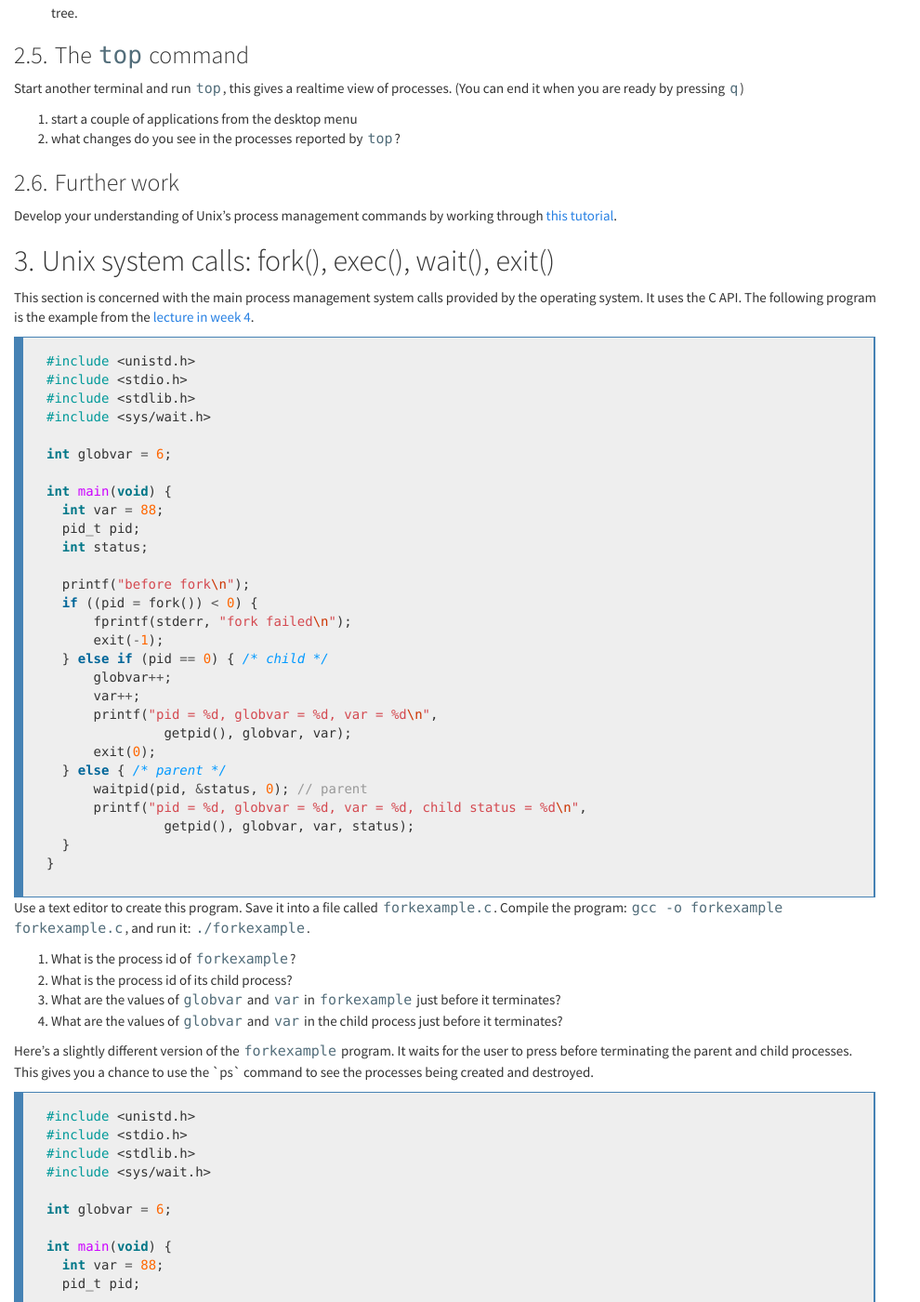
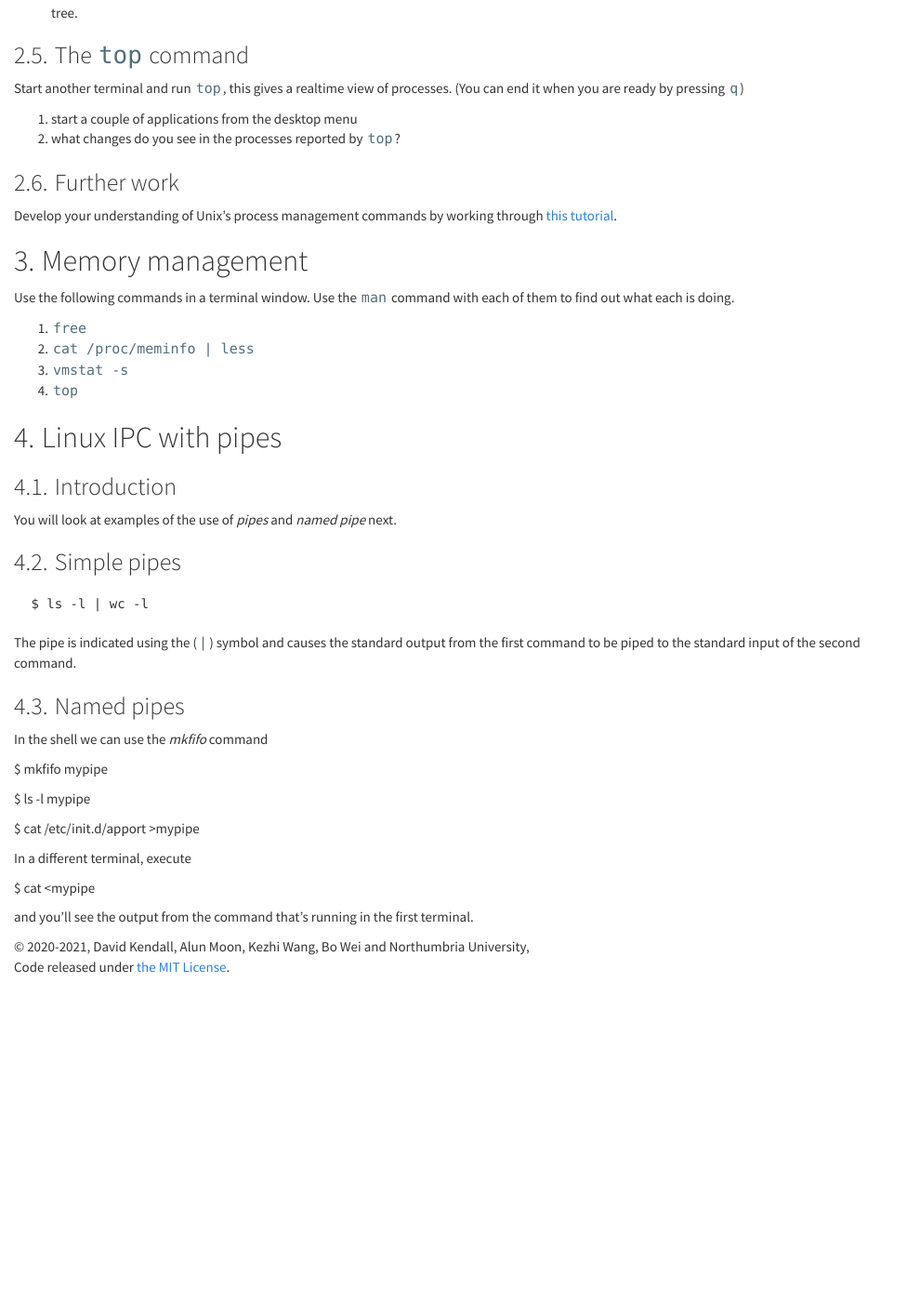
Before and after one commit to wkz20042008/kf4005, a Jekyll site: the page built from L08.md, in a window 1280 px wide and 1400 px high, scrolled down 2210 px. Shown: the whole window at 93% size, without its empty margins (0-990 px from the left). Built offline with Jekyll 4.4.1, drawn with Linux system fonts in a browser that asks for light colours; nearby versions of some CDN libraries; after the commit the page ends 3271 px from its top, so only the background shows below that; some of the changed text lies outside the part shown.

Commit message:
Update L08.md

````diff
--- a/L08.md
+++ b/L08.md
@@ -134,6 +134,19 @@ Start another terminal and run `top`, this gives a realtime
 Develop your understanding of Unix's process management commands by working
 through [this tutorial](http://linuxcommand.org/lc3_lts0100.php).
 
+## Memory management
+
+Use the following commands in a terminal window. Use the `man` command with
+each of them to find out what each is doing.
+
+1. `free`
+2. `cat /proc/meminfo | less`
+3. `vmstat -s`
+4. `top`
+
+
+
+<!--
 ## Unix system calls: fork(), exec(), wait(), exit()
 
 This section is concerned with the main process management system calls provided
@@ -181,12 +194,14 @@ and run it: `./forkexample`.
    terminates?
 4. What are the values of `globvar` and `var` in the child process just
    before it terminates?
+-->
 
 <!--
 5. What do your answers to the previous questions tell you about the organisation
 of a process's memory after `fork()`?
 -->
 
+<!--
 Here's a slightly different version of the `forkexample` program. It waits for the
 user to press <ENTER> before terminating the parent and child processes. This
 gives you a chance to use the `ps` command to see the processes being created and
@@ -252,11 +267,13 @@ shows that this terminal is associated with `pts/6`; the information is in the c
    using `ps`. Do that again to terminate the parent process and use `ps` again to see what has happened.
 5. Replace the line  `waitpid(pid, NULL, 0);` with `sleep(60);`. Build the program and then go back to 3.
    Do you observe any differences in the output of `ps`?
+-->
 
 <!--
 6. What does this tell you about process creation and destruction?
 -->
 
+<!--
 Here's a simple example of using `exec()`.
 
 ```c
@@ -282,6 +299,7 @@ int main(void) {
 ```
 {: .code}
 Run this program and have a look at what happens.
+-->
 
 <!--
 Replace the `execl()` line with a line that uses each of the following functions
````
